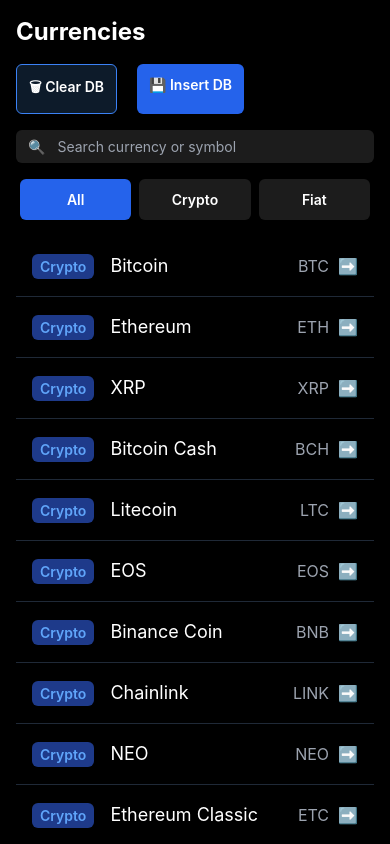
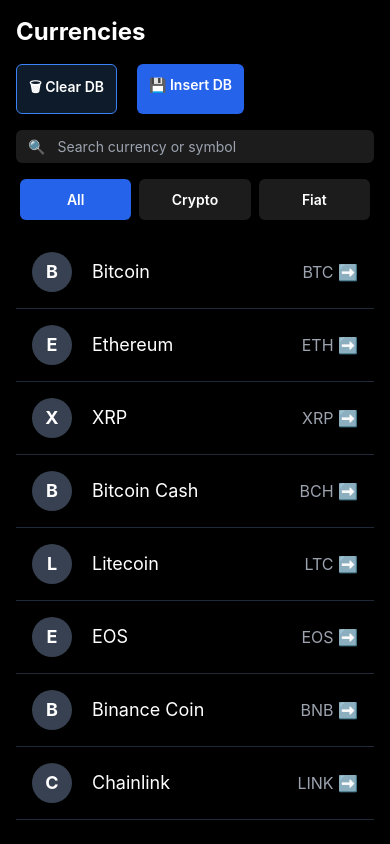
Before and after one commit to hoanghcmus/cryptoapp, a React Native app: screen / in a window 390 px wide. Built offline with nearby package versions, Linux system fonts and the light colour scheme.

Commit message:
feat: CA-01 update list item ui - change from lable crypto/fiat to circle with first uppercase character from currency name

```diff
--- a/src/activitys/fragments/CurrencyList.tsx
+++ b/src/activitys/fragments/CurrencyList.tsx
@@ -1,40 +1,41 @@
-import React from "react";
-import { View, Text, FlatList } from "react-native";
-import EmptyState from "../../components/EmptyState";
-import { Currency } from "../../data-types/crypto";
+import React from 'react';
+import { View, Text, FlatList } from 'react-native';
+import EmptyState from '../../components/EmptyState';
+import { Currency } from '../../data-types/crypto';
 
 type CurrencyListProps = {
   currencies: Currency[];
 };
 
-const EmptyView = () => (
-  <EmptyState message="No Currencies found"/>
-);
+const EmptyView = () => <EmptyState message="No Currencies found" />;
 
 const CurrencyList: React.FC<CurrencyListProps> = ({ currencies }) => {
-  const renderItem = ({ item }: { item: Currency }) => (
-    <View className="flex-row justify-between items-center p-4 border-b border-gray-800">
-      <View className="flex-row items-center space-x-2">
-        <View
-          className={`px-2 py-1 rounded-md ${
-            item.code ? "bg-gray-700" : "bg-blue-900"
-          } mr-2`}
-        >
-          <Text className="text-blue-400 font-semibold capitalize">
-            {item.code ? "Fiat" : "Crypto"}
-          </Text>
+  const renderItem = ({ item }: { item: Currency }) => {
+    const firstChar = item.name?.charAt(0).toUpperCase() || '?';
+
+    return (
+      <View className="flex-row justify-between items-center p-4 border-b border-gray-800">
+        <View className="flex-row items-center space-x-3">
+          {/* Circle Avatar with first character */}
+          <View className="w-10 h-10 rounded-full bg-gray-700 justify-center items-center mr-2">
+            <Text className="text-white text-lg font-bold">{firstChar}</Text>
+          </View>
+
+          {/* Currency Name */}
+          <Text className="text-white text-lg">{item.name}</Text>
         </View>
-        <Text className="text-white text-lg">{item.name}</Text>
+
+        {/* Symbol with arrow */}
+        <Text className="text-gray-400 text-base">{item.symbol} ➡️</Text>
       </View>
-      <Text className="text-gray-400 text-base">{item.symbol}  ➡️</Text>
-    </View>
-  );
+    );
+  };
 
   return (
     <FlatList
       data={currencies}
       renderItem={renderItem}
-      keyExtractor={(item) => item.id}
+      keyExtractor={item => item.id}
       ListEmptyComponent={EmptyView}
       removeClippedSubviews={true}
       initialNumToRender={10}
```
